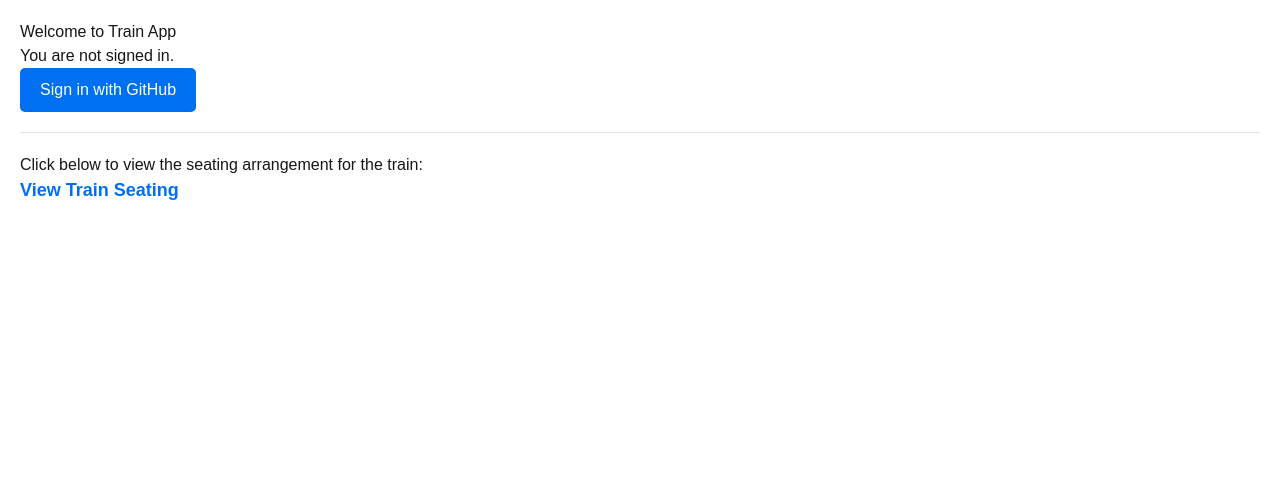
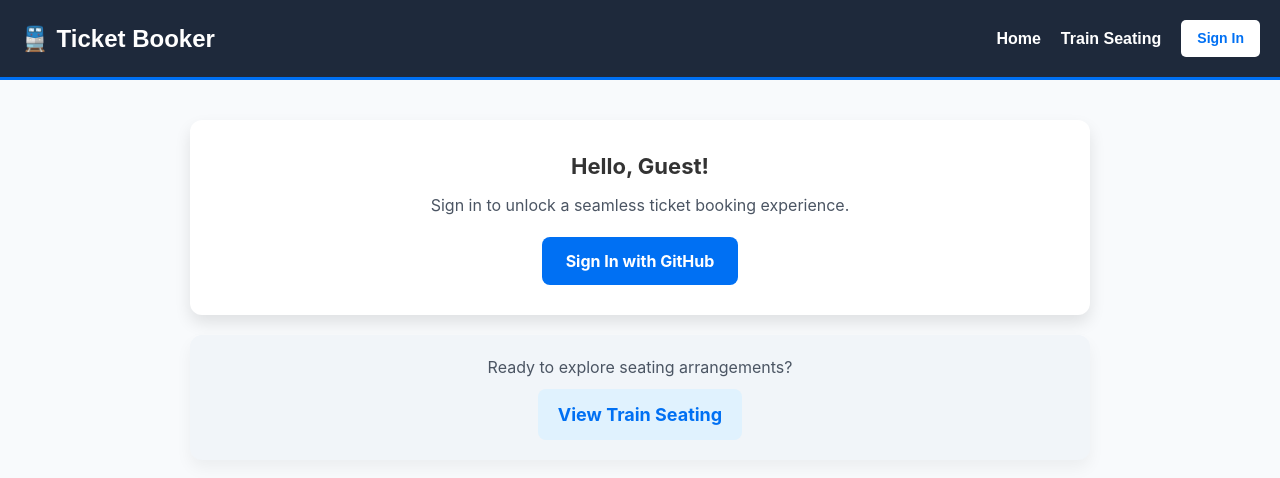
Before and after one commit to its-samarth/workwise, a Next.js app: page / in a window 1280 px wide. Shown: the top 478 px of the page. Built offline with nearby package versions, Linux system fonts and the light colour scheme; no server answers.

Commit message:
configured signin signout and added a nice layout as well

```diff
--- /dev/null
+++ b/app/components/Navbar.tsx
@@ -0,0 +1,90 @@
+"use client";
+import { useSession, signIn, signOut } from "next-auth/react";
+import Link from "next/link";
+
+const Navbar = () => {
+  const { data: session } = useSession();
+
+  return (
+    <header style={styles.header}>
+      <div style={styles.logoContainer}>
+        <h1 style={styles.logo}>🚆 Ticket Booker</h1>
+      </div>
+      <nav style={styles.navbar}>
+        <div style={styles.navLinks}>
+          <Link href="/" style={styles.link}>Home</Link>
+          <Link href="/train" style={styles.link}>Train Seating</Link>
+        </div>
+        <div style={styles.authButton}>
+          {session ? (
+            <button onClick={() => signOut()} style={styles.button}>Sign Out</button>
+          ) : (
+            <button onClick={() => signIn("github")} style={styles.button}>Sign In</button>
+          )}
+        </div>
+      </nav>
+    </header>
+  );
+};
+
+import { CSSProperties } from "react";
+
+const styles: { [key: string]: CSSProperties } = {
+  header: {
+    display: "flex",
+    justifyContent: "space-between",
+    alignItems: "center",
+    padding: "20px",
+    backgroundColor: "#1e293b",
+    color: "#fff",
+    boxShadow: "0 4px 6px rgba(0, 0, 0, 0.1)",
+    borderBottom: "3px solid #0070f3",
+  },
+  logoContainer: {
+    display: "flex",
+    flexDirection: "row",
+    alignItems: "center",
+  },
+  logo: {
+    fontSize: "24px",
+    fontWeight: "bold",
+    marginRight: "10px",
+  },
+  tagline: {
+    fontSize: "14px",
+    margin: 0,
+    color: "#e2e8f0",
+  },
+  navbar: {
+    display: "flex",
+    alignItems: "center",
+  },
+  navLinks: {
+    display: "flex",
+    gap: "20px",
+    marginRight: "20px",
+  },
+  link: {
+    color: "white",
+    textDecoration: "none",
+    fontSize: "16px",
+    fontWeight: "bold",
+  },
+  authButton: {
+    display: "flex",
+    alignItems: "center",
+  },
+  button: {
+    padding: "8px 16px",
+    fontSize: "14px",
+    backgroundColor: "white",
+    color: "#0070f3",
+    border: "none",
+    borderRadius: "5px",
+    cursor: "pointer",
+    fontWeight: "bold",
+    transition: "background-color 0.3s ease",
+  },
+};
+
+export default Navbar;
--- a/app/components/TrainCoach.js
+++ b/app/components/TrainCoach.js
@@ -1,4 +1,3 @@
-"use client"
 import React, { useState } from "react";
 
 const TrainCoach = () => {
--- a/app/layout.tsx
+++ b/app/layout.tsx
@@ -2,6 +2,7 @@ import type { Metadata } from "next";
 import { Geist, Geist_Mono } from "next/font/google";
 import "./globals.css";
 import SessionWrapper from "../app/components/SessionWrapper";
+import Navbar from "./components/Navbar";
 
 const geistSans = Geist({
   variable: "--font-geist-sans",
@@ -24,14 +25,16 @@ export default function RootLayout({
   children: React.ReactNode;
 }>) {
   return (
+    <SessionWrapper>
     <html lang="en">
       <body
         className={`${geistSans.variable} ${geistMono.variable} antialiased`}
       >
-        <SessionWrapper>
-        {children}
-        </SessionWrapper>
+        <Navbar /> {/* Navbar at the top */}
+        <main>{children}</main>
+
       </body>
     </html>
+    </SessionWrapper>
   );
 }
--- /dev/null
+++ b/app/middleware.js
@@ -0,0 +1,9 @@
+export { default } from "next-auth/middleware"
+
+
+// Define paths to apply the middleware
+export const config = {
+  matcher: [
+    ["/train/:path*"],
+  ],
+};
--- a/app/page.tsx
+++ b/app/page.tsx
@@ -1,48 +1,153 @@
-// app/home.js (or the relevant page file)
 "use client";
 import { useSession, signIn, signOut } from "next-auth/react";
 import Link from "next/link";
+import { CSSProperties } from "react";
 
 export default function Home() {
   const { data: session } = useSession();
 
   return (
-    <div style={{ padding: "20px" }}>
-      <h1>Welcome to Train App</h1>
-      {session ? (
-        <>
-          <p>Signed in as <strong>{session?.user?.email}</strong></p>
-          <button onClick={() => signOut()} style={styles.button}>Sign out</button>
-        </>
-      ) : (
-        <>
-          <p>You are not signed in.</p>
-          <button onClick={() => signIn("github")} style={styles.button}>Sign in with GitHub</button>
-        </>
-      )}
-      <hr style={{ margin: "20px 0" }} />
-      <p>Click below to view the seating arrangement for the train:</p>
-      <Link href="/train" style={styles.link}>
-        View Train Seating
-      </Link>
+    <div style={styles.container}>
+
+
+      <main style={styles.main}>
+        <section style={styles.card}>
+          <h2 style={styles.greeting}>
+            {session
+              ? `Welcome back, ${session.user?.name || "Traveler"}!`
+              : "Hello, Guest!"}
+          </h2>
+          <p style={styles.description}>
+            {session
+              ? "Access all features and manage your bookings effortlessly."
+              : "Sign in to unlock a seamless ticket booking experience."}
+          </p>
+          {session ? null : (
+            <button onClick={() => signIn("github")} style={styles.signInButton}>
+              Sign In with GitHub
+            </button>
+          )}
+        </section>
+
+        <section style={styles.linkSection}>
+          <p style={styles.text}>Ready to explore seating arrangements?</p>
+          <Link href="/train" style={styles.link}>
+            View Train Seating
+          </Link>
+        </section>
+      </main>
     </div>
   );
 }
 
-const styles = {
-  link: {
-    color: "#0070f3",
-    textDecoration: "none",
-    fontSize: "18px",
+const styles: { [key: string]: CSSProperties } = {
+  container: {
+    display: "flex",
+    flexDirection: "column",
+    alignItems: "center",
+    justifyContent: "flex-start",
+    minHeight: "100vh",
+    backgroundColor: "#f8fafc", // Light neutral background
+    fontFamily: "'Inter', sans-serif",
+    color: "#333",
+    padding: "0 20px",
+  },
+  header: {
+    width: "100%",
+    padding: "20px",
+    backgroundColor: "#1e293b", // Dark header background
+    color: "#fff",
+    display: "flex",
+    justifyContent: "space-between",
+    alignItems: "center",
+    boxShadow: "0 4px 6px rgba(0, 0, 0, 0.1)",
+    borderBottom: "3px solid #0070f3", // Accent color underline
+  },
+  logoContainer: {
+    display: "flex",
+    flexDirection: "column",
+    alignItems: "flex-start",
+  },
+  logo: {
+    fontSize: "24px",
     fontWeight: "bold",
+    margin: 0,
   },
-  button: {
-    padding: "10px 20px",
-    fontSize: "16px",
-    backgroundColor: "#0070f3",
+  tagline: {
+    fontSize: "14px",
+    margin: "5px 0 0",
+    color: "#e2e8f0", // Light text for tagline
+  },
+  logoutButton: {
+    backgroundColor: "#ef4444", // Red for sign-out
     color: "#fff",
+    padding: "10px 15px",
     border: "none",
     borderRadius: "5px",
     cursor: "pointer",
+    fontSize: "14px",
+    transition: "background-color 0.3s ease",
+  },
+  main: {
+    display: "flex",
+    flexDirection: "column",
+    alignItems: "center",
+    marginTop: "40px",
+    width: "100%",
+    maxWidth: "900px",
+  },
+  card: {
+    backgroundColor: "#ffffff",
+    padding: "30px",
+    borderRadius: "12px",
+    boxShadow: "0 8px 16px rgba(0, 0, 0, 0.1)",
+    textAlign: "center",
+    width: "100%",
+    marginBottom: "20px",
+  },
+  greeting: {
+    fontSize: "22px",
+    fontWeight: "bold",
+    marginBottom: "10px",
+  },
+  description: {
+    fontSize: "16px",
+    marginBottom: "20px",
+    color: "#4b5563", // Muted text color
+  },
+  signInButton: {
+    padding: "12px 24px",
+    fontSize: "16px",
+    fontWeight: "bold",
+    color: "#fff",
+    backgroundColor: "#0070f3",
+    border: "none",
+    borderRadius: "8px",
+    cursor: "pointer",
+    transition: "background-color 0.3s ease",
+  },
+  linkSection: {
+    backgroundColor: "#f1f5f9",
+    padding: "20px 30px",
+    borderRadius: "12px",
+    boxShadow: "0 8px 16px rgba(0, 0, 0, 0.05)",
+    textAlign: "center",
+    width: "100%",
+  },
+  text: {
+    fontSize: "16px",
+    marginBottom: "10px",
+    color: "#4b5563",
+  },
+  link: {
+    fontSize: "18px",
+    fontWeight: "bold",
+    color: "#0070f3",
+    textDecoration: "none",
+    padding: "12px 20px",
+    borderRadius: "8px",
+    backgroundColor: "#e0f2fe",
+    transition: "background-color 0.3s ease, color 0.3s ease",
+    display: "inline-block",
   },
 };
--- a/app/train/page.js
+++ b/app/train/page.js
@@ -1,8 +1,31 @@
-// src/app/train/page.js
-
+"use client";
+import { useSession, signIn } from "next-auth/react";
 import TrainCoach from "../components/TrainCoach";
 
 const TrainPage = () => {
+  const { data: session, status } = useSession();
+
+  // Show a loading state while checking the session
+  if (status === "loading") {
+    return <div>Loading...</div>;
+  }
+
+  // If there is no session, show a message and sign-in button
+  if (!session) {
+    return (
+      <div style={styles.pageContainer}>
+        <h1 style={styles.title}>Access Denied</h1>
+        <p style={styles.description}>
+          You need to sign in to view this page.
+        </p>
+        <button onClick={() => signIn()} style={styles.button}>
+          Sign in
+        </button>
+      </div>
+    );
+  }
+
+  // If the user is signed in, show the train seating arrangement
   return (
     <div style={styles.pageContainer}>
       <div style={styles.headerContainer}>
@@ -17,7 +40,6 @@ const TrainPage = () => {
     </div>
   );
 };
-
 const styles = {
   pageContainer: {
     minHeight: "100vh",
@@ -54,6 +76,14 @@ const styles = {
     border: "1px solid #ddd",
     boxSizing: "border-box",
   },
+  button: {
+    padding: "10px 20px",
+    fontSize: "16px",
+    backgroundColor: "#0070f3",
+    color: "#fff",
+    border: "none",
+    borderRadius: "5px",
+    cursor: "pointer",
+  },
 };
-
 export default TrainPage;
```
